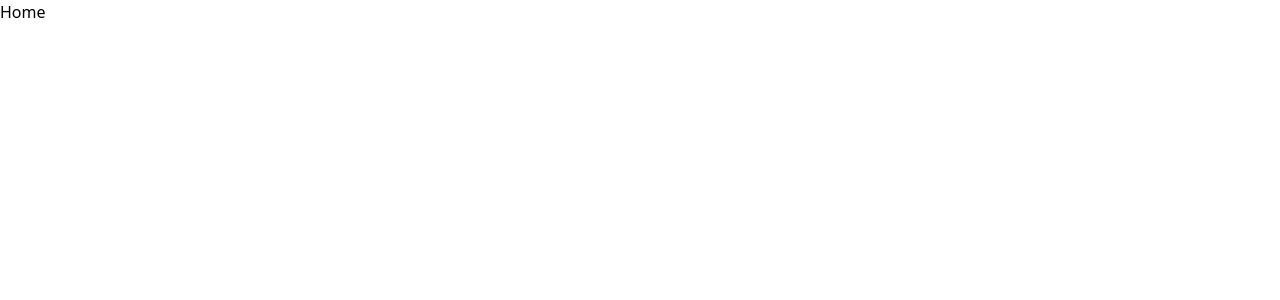
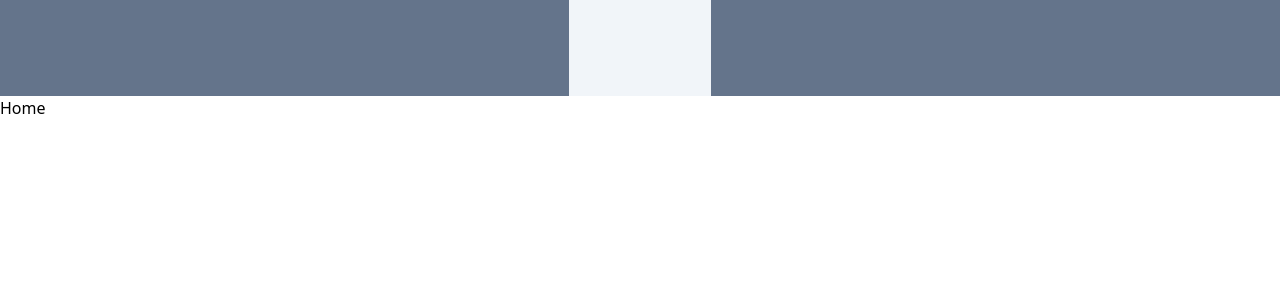
Before and after one commit to cesarnarvaez2405/Club_Campestre, a React (Vite) app in the folder front/: page / in a window 1280 px wide. Shown: the top 300 px of the page. Built offline with nearby package versions, Linux system fonts and the light colour scheme.

Commit message:
🧪Feat: Implementa parcialmente el menu de la pagina

```diff
--- a/front/src/clubCampestreApp.jsx
+++ b/front/src/clubCampestreApp.jsx
@@ -1,11 +1,13 @@
 import React from "react";
 import { BrowserRouter } from "react-router-dom";
 import { AppRouter } from "./routes/appRouter";
+import { Menu } from "./components/Menu";
 
 export const ClubCampestreApp = () => {
   return (
     <>
       <BrowserRouter>
+        <Menu />
         <AppRouter />
       </BrowserRouter>
     </>
--- /dev/null
+++ b/front/src/components/Menu.jsx
@@ -0,0 +1,15 @@
+import React from "react";
+
+export const Menu = () => {
+  return (
+    <>
+      <div className=" bg-slate-500 w-full h-24">
+        <div className=" grid grid-cols-9 h-full">
+          <div className=" col-span-4"></div>
+          <div className=" col-start-5 bg-slate-100"></div>
+          <div className=" col-span-4"></div>
+        </div>
+      </div>
+    </>
+  );
+};
--- /dev/null
+++ b/front/src/routes/Rutas.js
@@ -0,0 +1,32 @@
+export const linkRutas = [
+  {
+    path: "/",
+    name: "home",
+    title: "Inicio",
+  },
+  {
+    path: "/nosotros",
+    name: "nosotros",
+    title: "Nosotros",
+  },
+  {
+    path: "/eventos",
+    name: "eventos",
+    title: "Eventos",
+  },
+  {
+    path: "/convenios",
+    name: "convenios",
+    title: "Convenios",
+  },
+  {
+    path: "/hotel",
+    name: "hotel",
+    title: "Hotel",
+  },
+  {
+    path: "/spa",
+    name: "spa",
+    title: "Spa",
+  },
+];
```
